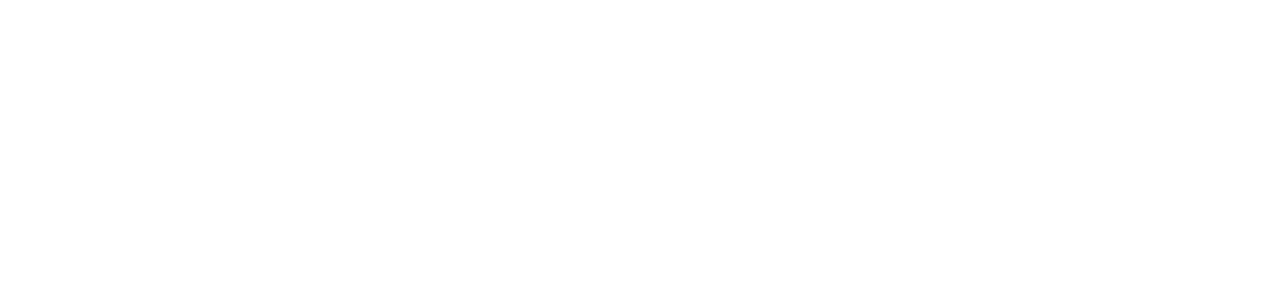
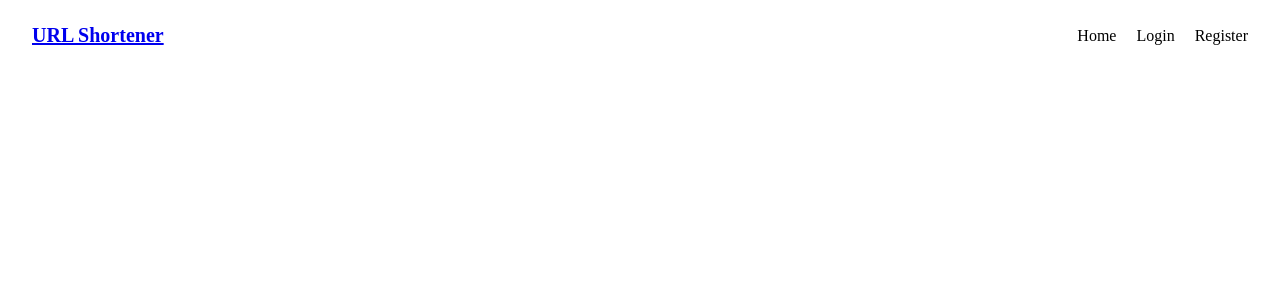
Before and after one commit to Ironowl1907/url_shortener, a SvelteKit app in the folder web/: page /register in a window 1280 px wide. Shown: the top 300 px of the page. Built offline with nearby package versions, Linux system fonts and the light colour scheme.

Commit message:
Simple nav bar

```diff
--- a/web/src/routes/+layout.svelte
+++ b/web/src/routes/+layout.svelte
@@ -1,6 +1,39 @@
-<script>
+<script lang="ts">
 </script>
 
-<nav>
-	<h1></h1>
+<nav class="navbar">
+	<div class="brand">
+		<a href="/">URL Shortener</a>
+	</div>
+
+	<div class="nav-links">
+		<a href="/">Home</a>
+		<a href="/login">Login</a>
+		<a href="/register">Register</a>
+	</div>
 </nav>
+
+<style>
+	.navbar {
+		color: white;
+		padding: 1rem 1.5rem;
+		display: flex;
+		justify-content: space-between;
+		align-items: center;
+	}
+
+	.brand {
+		font-size: 1.25rem;
+		font-weight: bold;
+	}
+
+	.nav-links a {
+		margin-left: 1rem;
+		text-decoration: none;
+		color: black;
+	}
+
+	.nav-links a:hover {
+		text-decoration: underline;
+	}
+</style>
```
